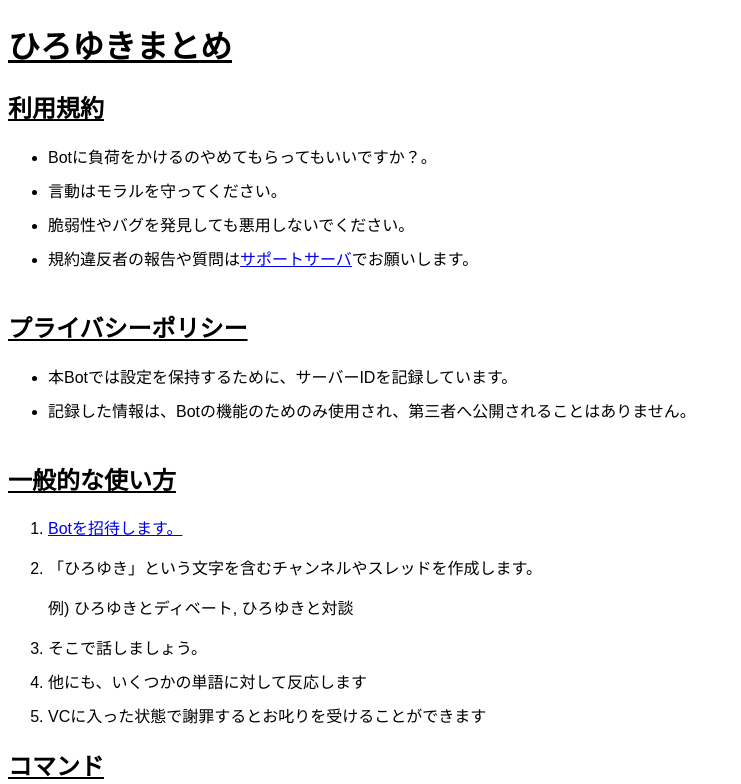
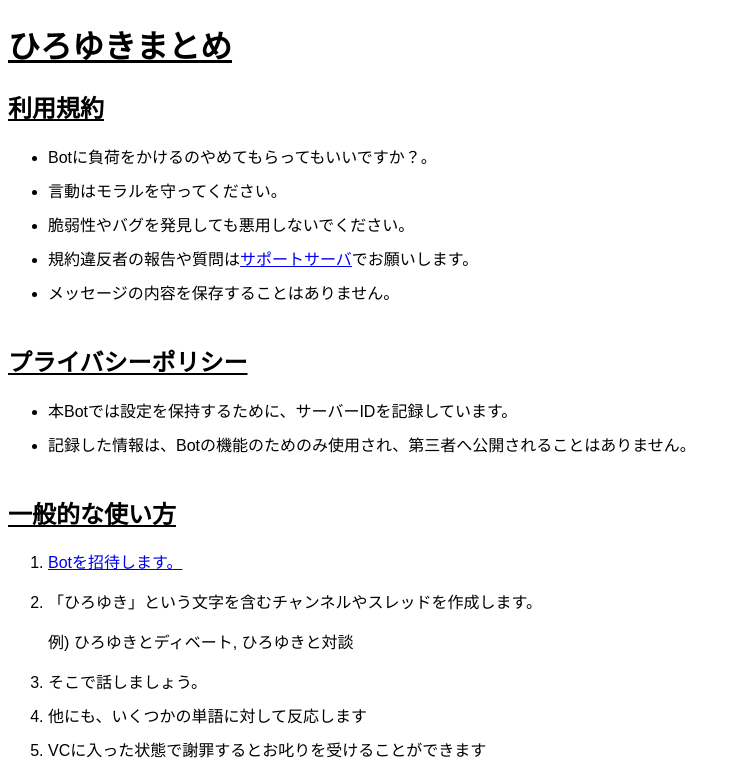
Before and after one commit to yamadaaki/yamadaaki.github.io, a plain HTML site: page index.html in a window 1280 px wide. Shown: the top 784 px of the page, without its empty margins (0-741 px from the left). Drawn offline with Linux system fonts and the light colour scheme.

Commit message:
Update index.html

```diff
--- a/index.html
+++ b/index.html
@@ -34,6 +34,7 @@
                 <li>言動はモラルを守ってください。</li>
                 <li>脆弱性やバグを発見しても悪用しないでください。</li>
                 <li>規約違反者の報告や質問は<a href="https://discord.gg/uCDM86Sw5g">サポートサーバ</a>でお願いします。</li>
+                <li>メッセージの内容を保存することはありません。</li>
             </ul>
         </section>
 
```
